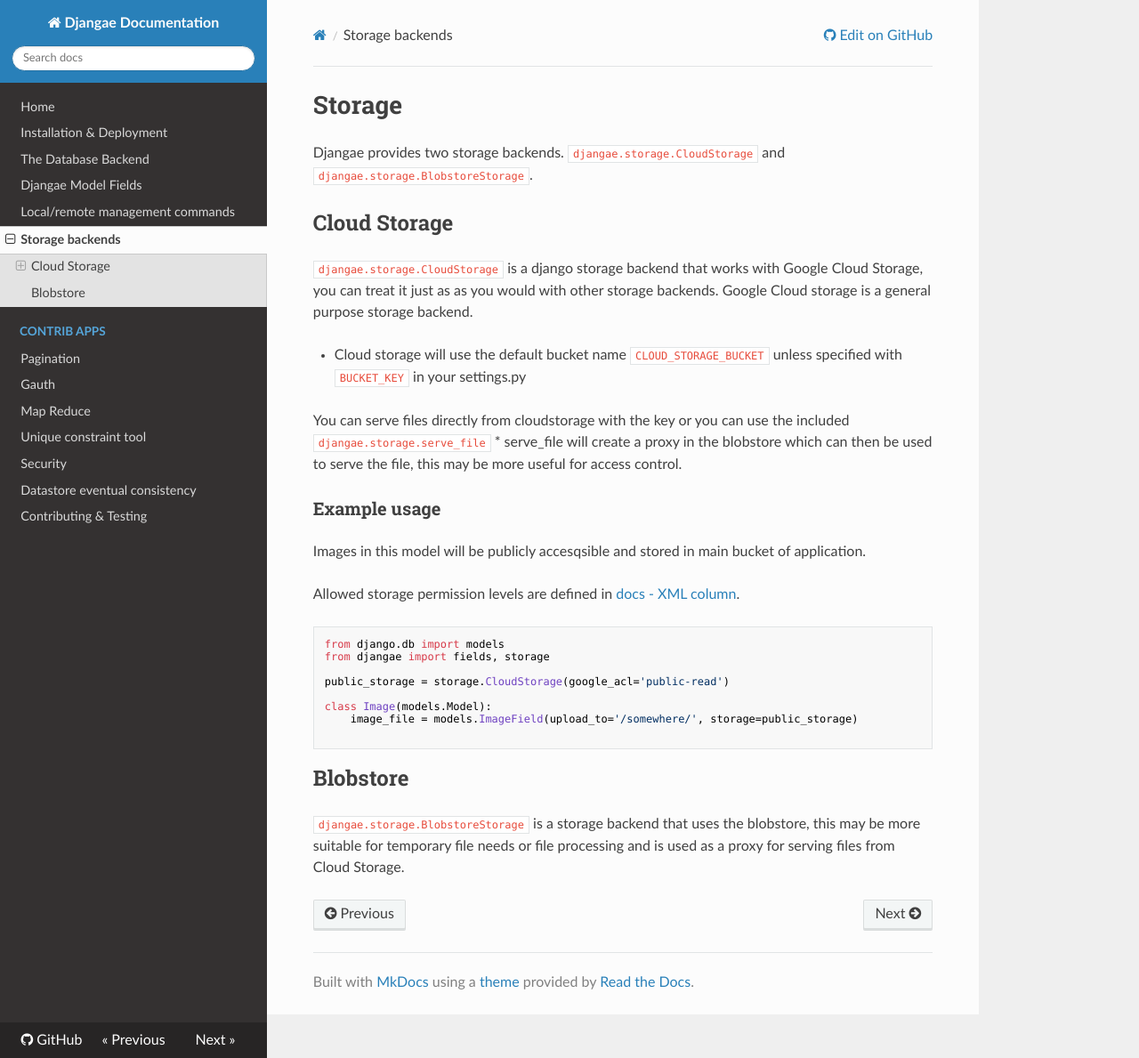
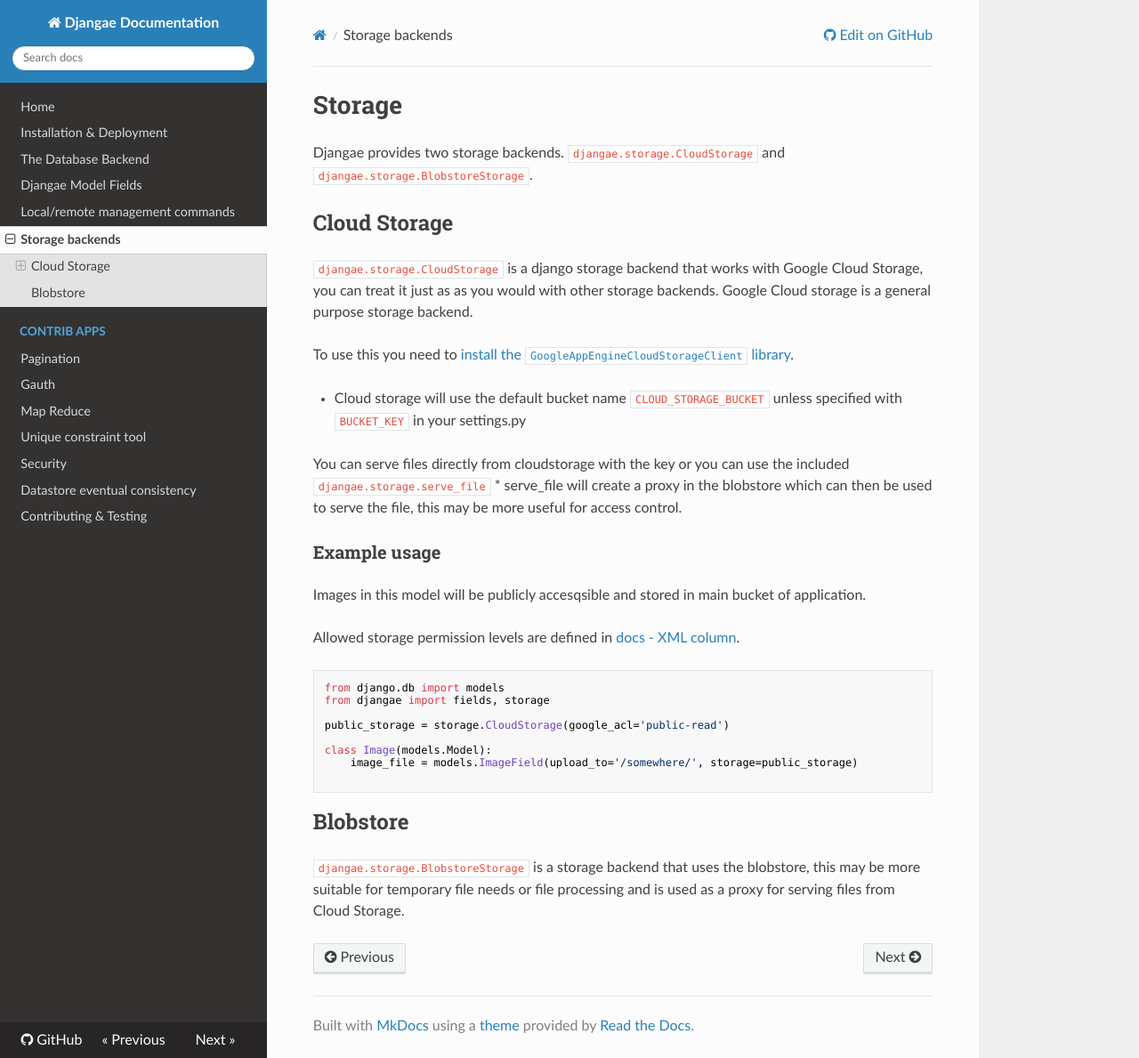
Before and after one commit to wittfabian/djangae, an MkDocs documentation site: the page built from docs/storage.md, in a window 1280 px wide and 1189 px high. Shown: the whole window at 89% size. Built offline with MkDocs 1.6.1, drawn with Linux system fonts in a browser that asks for light colours; nearby versions of some CDN libraries; old or Windows-style settings are respelled for this version of MkDocs.

Commit message:
Adding note to storage backend docs to say that you need to install the GoogleAppEngineCloudStorageClient library.

```diff
--- a/docs/storage.md
+++ b/docs/storage.md
@@ -6,6 +6,8 @@
 
 `djangae.storage.CloudStorage` is a  django storage backend that works with Google Cloud Storage, you can treat it just as
 as you would with other storage backends. Google Cloud storage is a general purpose storage backend.
+
+To use this you need to [install the `GoogleAppEngineCloudStorageClient` library](https://cloud.google.com/appengine/docs/python/googlecloudstorageclient/using-cloud-storage#downloading_the_client_library).
 
 * Cloud storage will use the default bucket name `CLOUD_STORAGE_BUCKET` unless specified with `BUCKET_KEY` in your settings.py
 
```
